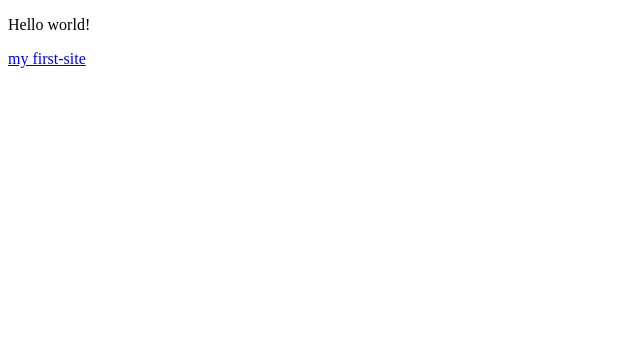
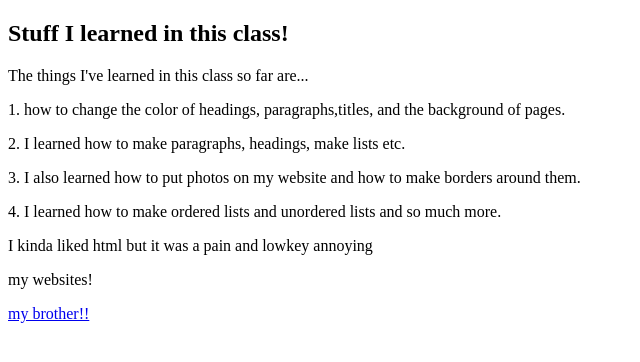
Before and after one commit to Ms-Heft-s-Classroom/first-website-oliviab70, a plain HTML site: page index.html in a window 1280 px wide. Shown: the whole page, without its empty margins (0-640 px from the left). Drawn offline with Linux system fonts and the light colour scheme.

Commit message:
changed the name of the link, and added other stuff.

```diff
--- a/index.html
+++ b/index.html
@@ -5,10 +5,22 @@
     </head>
 <title> Olivia Barton Portfolio</title>
 <body>
+<h2> Stuff I learned in this class! </h2>
+<p> The things I've learned in this class so far are...</p>
+
+<p> 1. how to change the color of headings, paragraphs,titles, and the background of pages. </p>
+
+   <p> 2. I learned how to make paragraphs, headings, make lists etc.</p>
+
+  <p> 3. I also learned how to put photos on my website and how to make borders around them.</p>
+
+  <p> 4.  I learned how to make ordered lists and unordered lists and so much more.</p>
+
+   <p> I kinda liked html but it was a pain and lowkey annoying </p>
 
 </body>
-<p> Hello world!</p>
-<a href="first-site.html">my first-site</a>
+<p> my websites!</p>
+<a href="first-site.html">my brother!! </a>
 
 
 </html>
```
